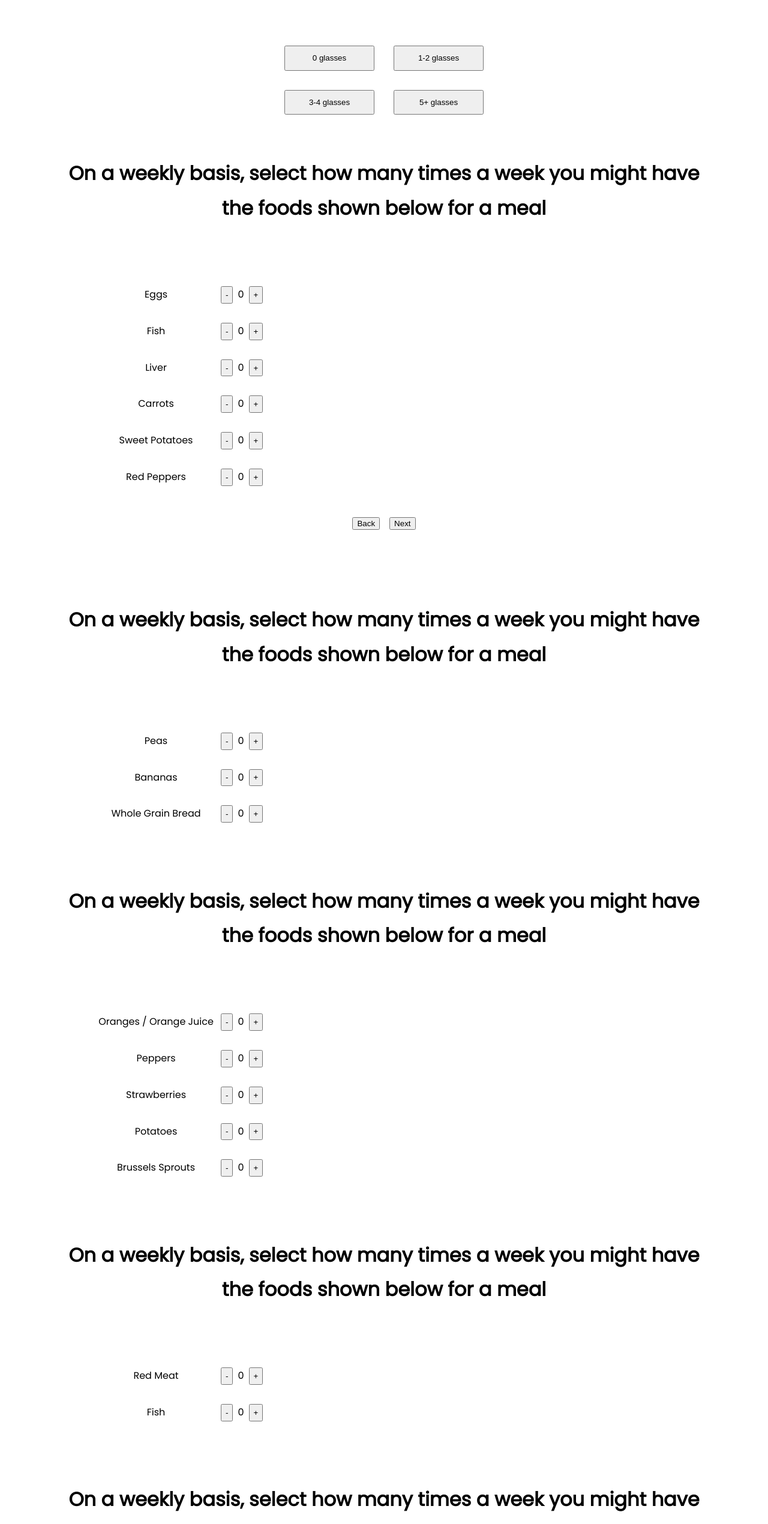
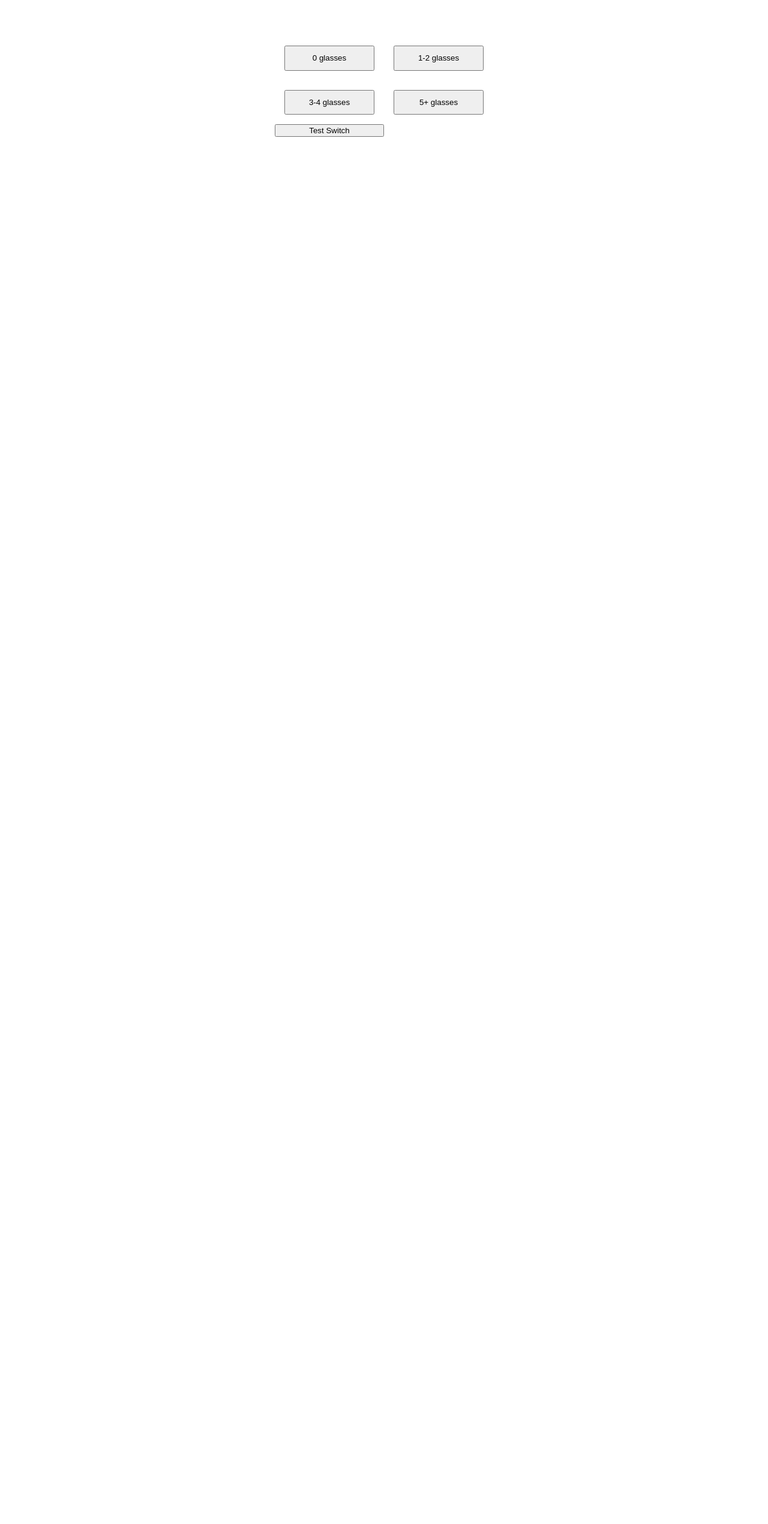
Before and after one commit to ShrewdStyle/vue3_food_doctor, a Vue app: page /questions in a window 1280 px wide. Shown: the part 237-2777 px from the top of the page at 60% size. After the commit the page ends 800 px from the top, so only its background shows below. Built offline with nearby package versions, Linux system fonts and the light colour scheme.

Commit message:
Test navigation functionality added

```diff
--- a/src/components/Questions/Questions.vue
+++ b/src/components/Questions/Questions.vue
@@ -1,33 +1,34 @@
 <template>
   <div class="container">
-    <div id="q1">
+    <div id="q1" v-if="!q1Active" ref="q1">
       <h1>{{ questions[0].question }}</h1>
       <div class="options">
         <button class="optionBtn">{{ questions[0].answers.A }}</button>
         <button class="optionBtn">{{ questions[0].answers.B }}</button>
         <button class="optionBtn">{{ questions[0].answers.C }}</button>
         <button class="optionBtn">{{ questions[0].answers.D }}</button>
+        <button @click="testNext">Test Switch</button>
       </div>
     </div>
-    <div id="q2">
+    <div id="q2" v-if="isActive">
       <Vit-A :questions="questions"></Vit-A>
     </div>
-    <div id="q3">
+    <div id="q3" v-if="isActive">
       <Vit-B :questions="questions"></Vit-B>
     </div>
-    <div id="q4">
+    <div id="q4" v-if="isActive">
       <Vit-C :questions="questions"></Vit-C>
     </div>
-    <div id="q5">
+    <div id="q5" v-if="isActive">
       <Vit-D :questions="questions"></Vit-D>
     </div>
-    <div id="q6">
+    <div id="q6" v-if="isActive">
       <Vit-E :questions="questions"></Vit-E>
     </div>
-    <div id="q7">
+    <div id="q7" v-if="isActive">
       <Vit-K :questions="questions"></Vit-K>
     </div>
-    <div id="q8">
+    <div id="q8" v-if="isActive">
       <Vit-Calc :questions="questions"></Vit-Calc>
     </div>
   </div>
@@ -76,7 +77,11 @@ export default {
       ],
     };
   },
-  methods: {},
+  methods: {
+    testNext() {
+      this.$refs.q1 = this.isActive = false
+    }
+  },
 };
 </script>
 
```
